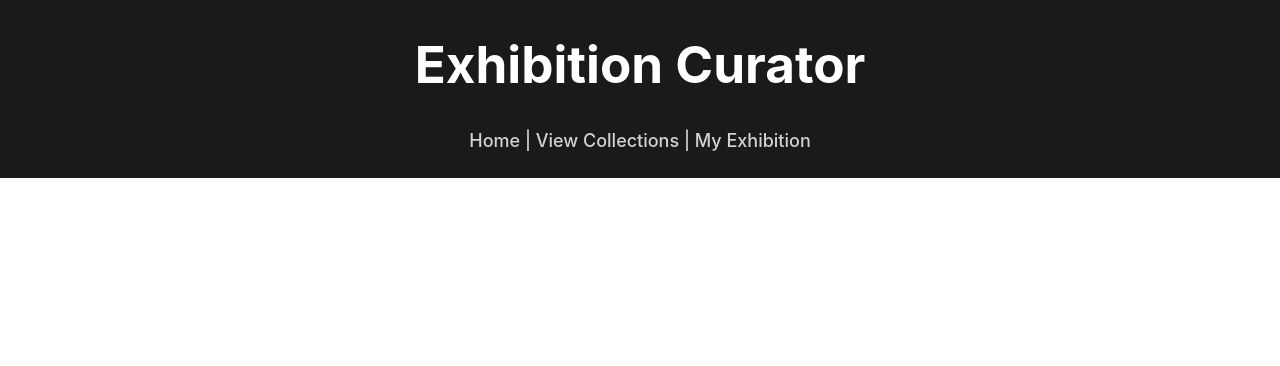
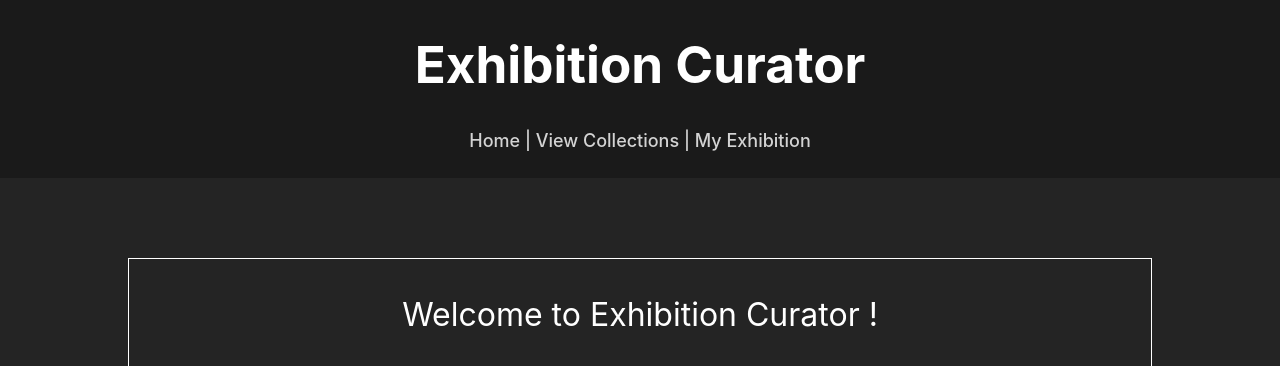
Before and after one commit to Pirkhs/Exhibition-Curator, a React (Vite) app: page / in a window 1280 px wide. Shown: the top 366 px of the page. Built offline with nearby package versions, Linux system fonts and the light colour scheme; no server answers.

Commit message:
removed light mode preferences

```diff
--- a/src/styles/App.css
+++ b/src/styles/App.css
@@ -1,5 +1,4 @@
 .App {
-    background-color: 121212;
     color: white;
 }
 
--- a/src/styles/index.css
+++ b/src/styles/index.css
@@ -51,16 +51,3 @@ button:focus,
 button:focus-visible {
   outline: 4px auto -webkit-focus-ring-color;
 }
-
-@media (prefers-color-scheme: light) {
-  :root {
-    color: #213547;
-    background-color: #ffffff;
-  }
-  a:hover {
-    color: #747bff;
-  }
-  button {
-    background-color: #f9f9f9;
-  }
-}
```
